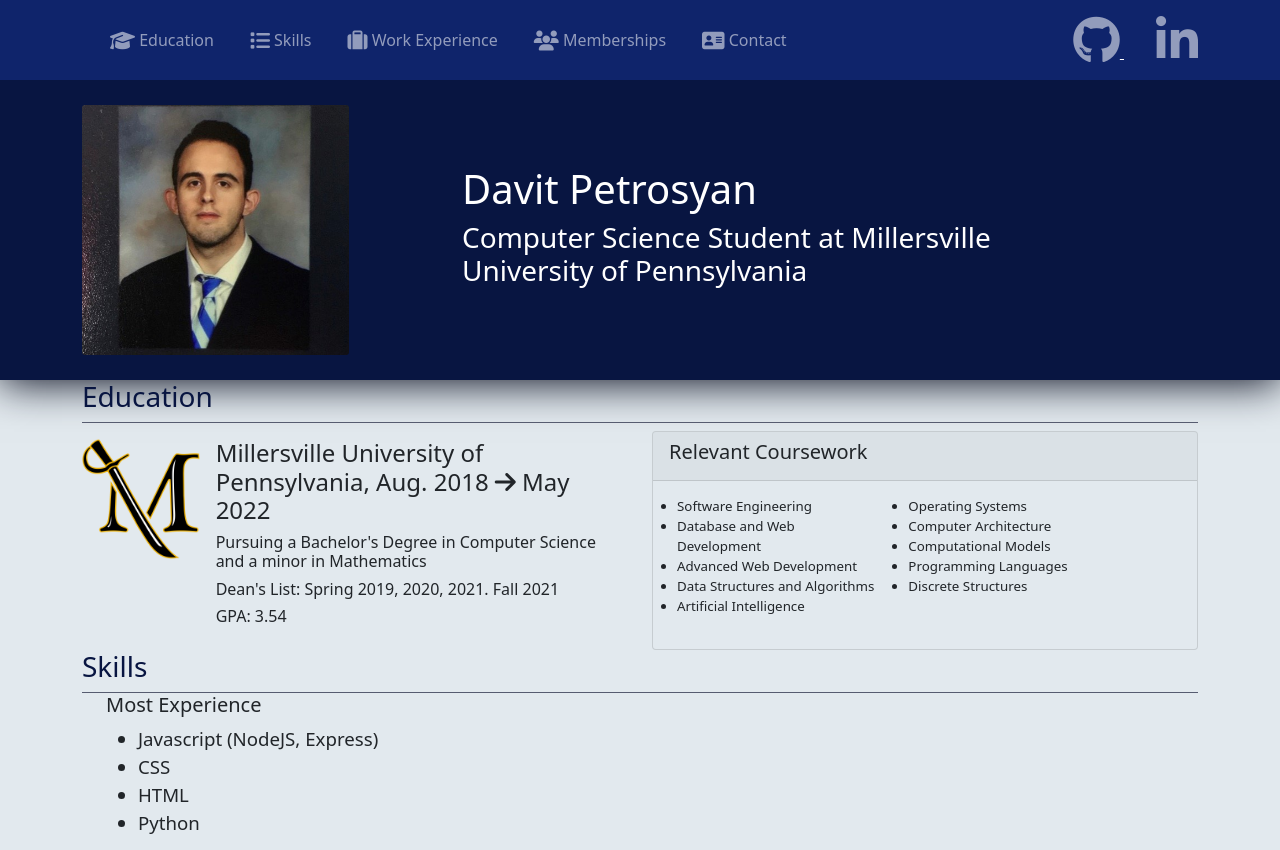
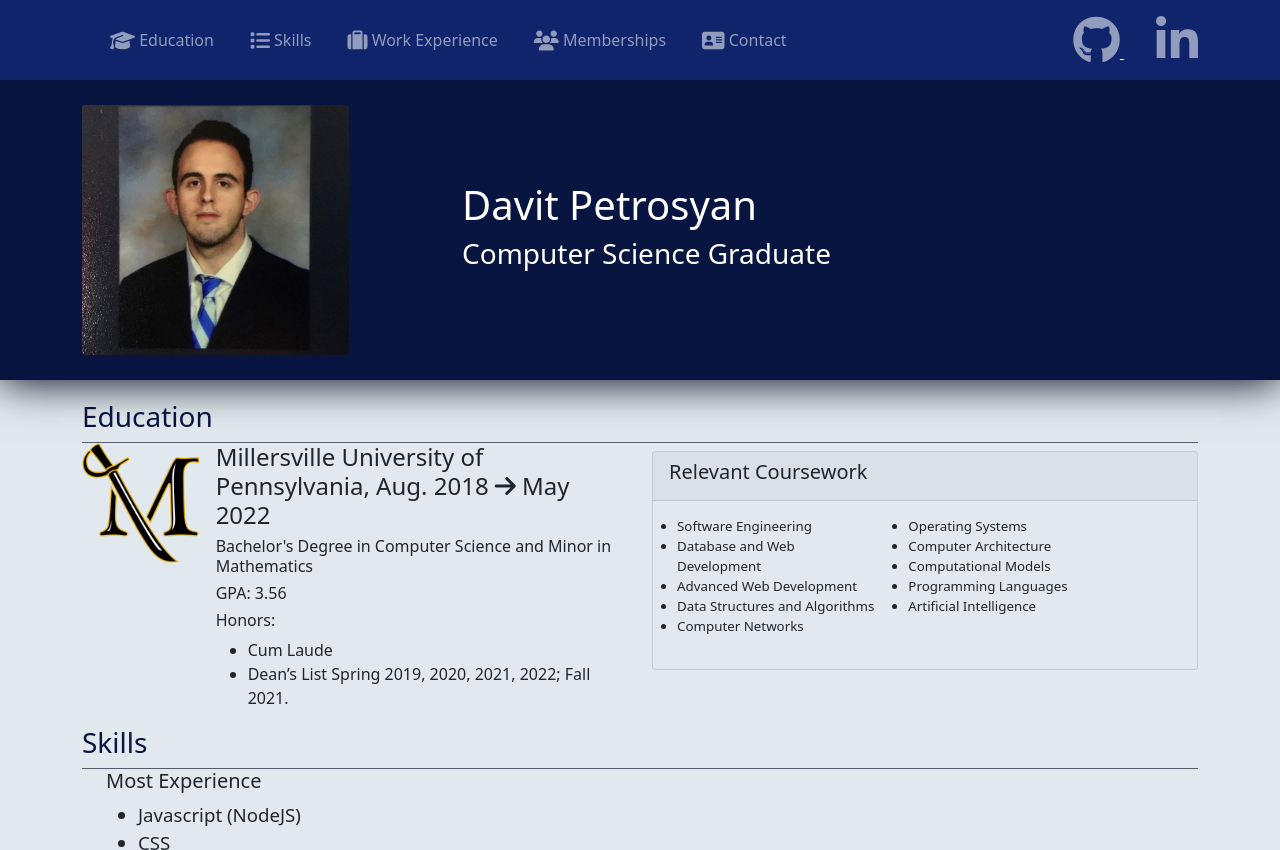
Before and after one commit to DavitPetro/DavitPetro.github.io, a website: page index.html in a window 1280 px wide. Shown: the top 850 px of the page. Drawn offline with nearby package versions, Linux system fonts and the light colour scheme.

Commit message:
Update Content

```diff
--- a/index.html
+++ b/index.html
@@ -61,7 +61,7 @@
                         <div class="media d-flex">
                             <div class="media-body">
                                 <h1>Davit Petrosyan</h1>
-                                <h3>Computer Science Student at Millersville University of Pennsylvania</h3>
+                                <h3>Computer Science Graduate</h3>
                             </div>
                         </div>
                     </div>
@@ -81,9 +81,13 @@
                                 Millersville University of Pennsylvania, Aug. 2018 <i class="fas fa-arrow-right"></i> May 2022
                             </h4>
                             <div class="d-none d-sm-block">
-                                <h6>Pursuing a Bachelor's Degree in Computer Science and a minor in Mathematics</h6>
-                                <h6>Dean's List: Spring 2019, 2020, 2021. Fall 2021</h6>
-                                <h6>GPA: 3.54</h6>
+                                <h6>Bachelor's Degree in Computer Science and Minor in Mathematics</h6>
+                                <h6>GPA: 3.56</h6>
+                                <h6>Honors: </h6>
+                                <ul>
+                                    <li>Cum Laude</li>
+                                    <li>Dean’s List Spring 2019, 2020, 2021, 2022; Fall 2021.</li>
+                                </ul>
                             </div>
                         </div>
                     </div>
@@ -99,14 +103,14 @@
                                 <li>Database and Web Development</li>
                                 <li>Advanced Web Development</li>
                                 <li>Data Structures and Algorithms</li>
-                                <li>Artificial Intelligence</li>
+                                <li>Computer Networks</li>
                             </ul>
                             <ul class="col-5 cw-col">
                                 <li>Operating Systems</li>
                                 <li>Computer Architecture</li>
                                 <li>Computational Models</li>
                                 <li>Programming Languages</li>
-                                <li>Discrete Structures</li>
+                                <li>Artificial Intelligence</li>
                             </ul>
                         </div>
                     </div>
@@ -121,7 +125,7 @@
                         <h5>Most Experience</h5>
                         <div class="col-12">
                             <ul class="languages">
-                                <li>Javascript (NodeJS, Express)</li>
+                                <li>Javascript (NodeJS)</li>
                                 <li>CSS</li>
                                 <li>HTML</li>
                                 <li>Python</li>
@@ -188,7 +192,7 @@
                         <img class=" logo me-3 img-fluid" src="images/ville-u-clipart.png" alt="Millersville U Logo">
                         <div class="media-body">
                             <h4 class="mt-0">
-                                Millersville University, Jan. 2021 <i class="fas fa-arrow-right"></i> Dec 2021
+                                Millersville University, Jan. 2021 <i class="fas fa-arrow-right"></i> May 2022
                             </h4>
                             <div class="d-none d-sm-block">
                                 <h5>Position: Computer Science Tutor</h5>
@@ -210,7 +214,7 @@
                         <img class="stg-logo me-3 img-fluid" src="images/sig-tau-crest.png" alt="Sigma Tau Gamma Crest">
                         <div class="media-body">
                             <h4 class="mt-0">
-                                Sigma Tau Gamma (ΣΤΓ), Sept. 2019 <i class="fas fa-arrow-right"></i> Present
+                                Sigma Tau Gamma (ΣΤΓ), Active Sept. 2019 <i class="fas fa-arrow-right"></i> May 2022
                             </h4>
                             <div class="d-none d-sm-block">
                                 <h5>Offices Held: </h5>
```
Also changed, not shown: dist/css/style.css.
